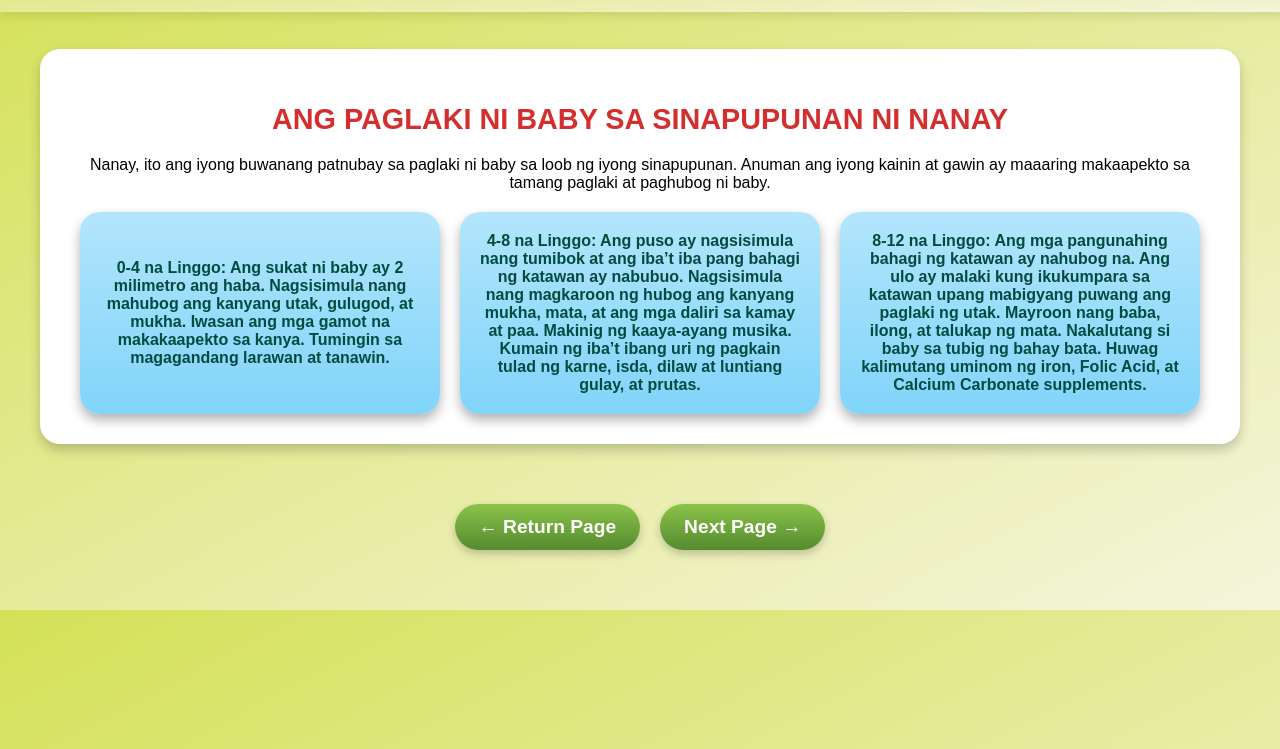
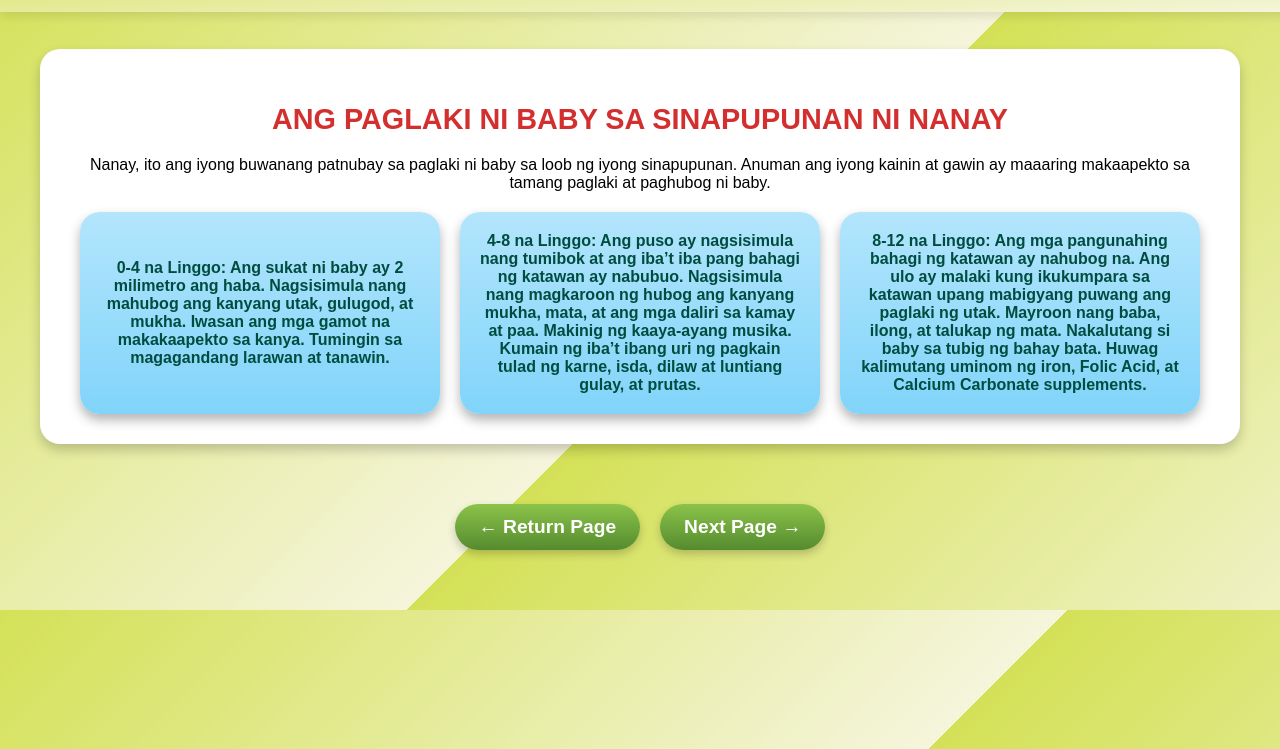
Before and after one commit to Zyzeee/Medisina-sa-Balay-Gabay-ng-Inay, a plain HTML site: page Pages/prenatal/Page3.html in a window 1280 px wide. Shown: the part 51-800 px from the top of the page. Drawn offline with Linux system fonts and the light colour scheme.

Commit message:
Update Page3.html

```diff
--- a/Pages/prenatal/Page3.html
+++ b/Pages/prenatal/Page3.html
@@ -7,7 +7,7 @@
     <title>Mga Buwanang Yugto ng Paglaki ni Baby</title>
     <style>
         body {
-            background: linear-gradient(to bottom right, #d4e157, #f5f5dc);
+            background: repeating-linear-gradient(135deg, #d4e157 0%, #f5f5dc 55%);
             margin: 0;
             padding: 80px 20px 20px;
             font-family: 'Arial', sans-serif;
```
